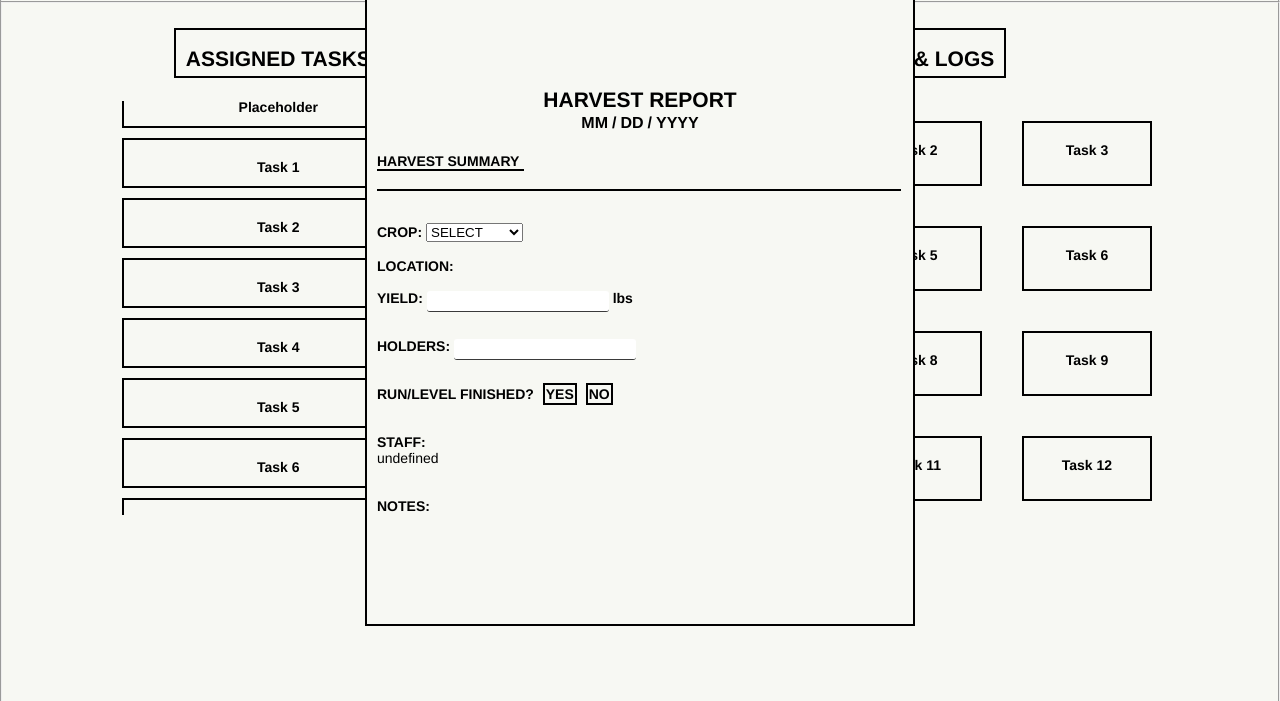
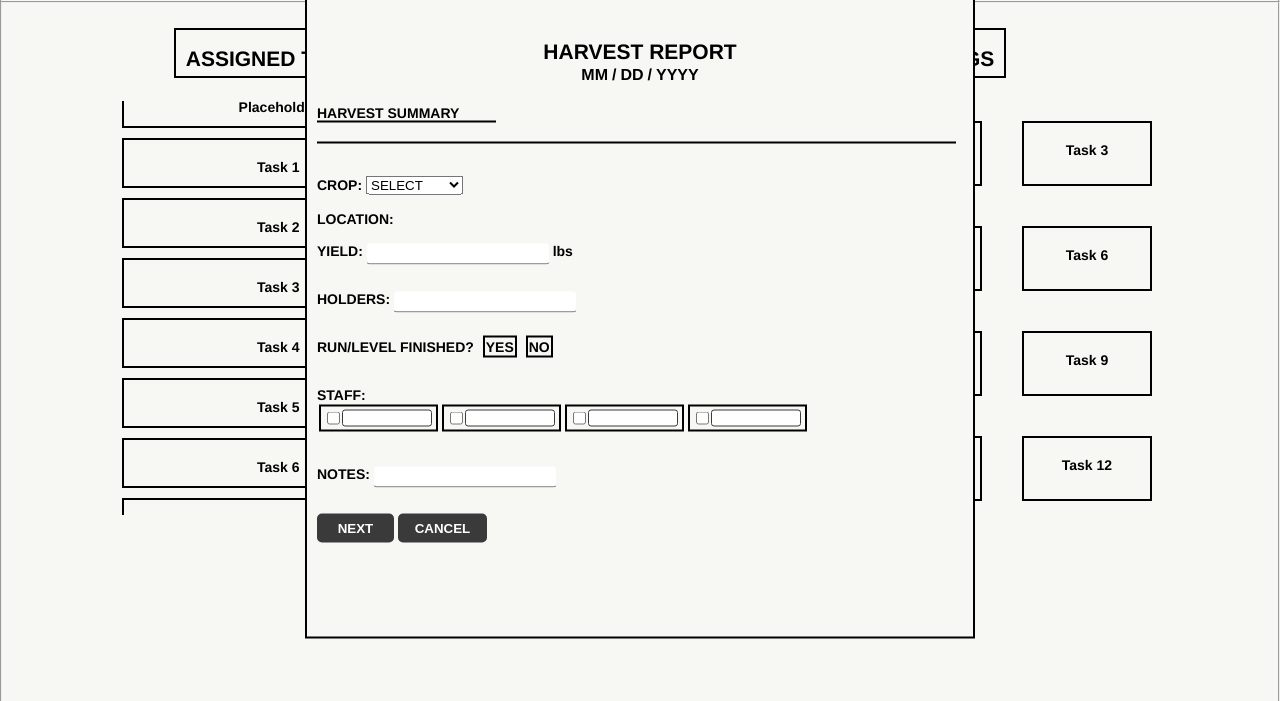
Before and after one commit to ajratayczak/ef.github.io, a website built with webpack: page employeehomepage.html in a window 1280 px wide. Shown: the part 99-800 px from the top of the page. Built offline with nearby package versions, Linux system fonts and the light colour scheme; some packages are replaced by stand-ins of ours; no server answers; the database is empty.

Commit message:
add staff checkboxes to harvest report form

```diff
--- a/employeehomepage.html
+++ b/employeehomepage.html
@@ -917,6 +917,10 @@
           <div id="today-staff-holder"></div>
           <br><br>
           <label><b>NOTES: </b></label>
+          <input type="text" name="harvReportNotes" id="harv-report-notes" class="entry">
+          <br><br>
+          <button type="button" id="harv-report-form-submit">NEXT</button>
+          <button type="button" class="cancel" onclick="cancel('harv-report-pop-up')">CANCEL</button>
         </form>
       </div>
     </div>
--- a/src/index.js
+++ b/src/index.js
@@ -157,7 +157,7 @@ const todayFinish = capitalizedToday + "-finish";
 var todayEmpName;
 const todayStaffHolder = document.getElementById("today-staff-holder");
 var w = 0;
-var checkBoxDisplay;
+var checkBoxDisplay = "";
 
 const todaysEmployees = query(collection(db, "employees"), orderBy(todayStart));
 
@@ -165,12 +165,17 @@ try{
   const todayEmpSnapshot = await getDocs(todaysEmployees);
   todayEmpSnapshot.forEach((doc) => {
     todayEmpName = doc.get("name");
-    checkBoxDisplay += "<input type='checkbox' id='cb"+w+"' name='checkBox"+w+"' value='"+todayEmpName+"'><label for='checkBox"+w+"'> "+todayEmpName+"</label>";
+    console.log(todayEmpName);
+    checkBoxDisplay += "<div class='checkbox-holder'><input type='checkbox' id='cb"+w+"' name='checkBox"+w+"' value='"+todayEmpName+"'><label class='checkbox-label' for='checkBox"+w+"'> "+todayEmpName+"</label></div>";
     w ++;
   });
 }
 catch(error) {
   console.log(error);
+}
+
+for(let i = w+1; i<w+5; i++) {
+  checkBoxDisplay += "<div class='checkbox-holder'><input type='checkbox' id='cb"+i+"' name='checkBox"+i+"' value='empty'><label class='checkbox-label' for='checkBox"+i+"'><input type='text' id='emp-input"+i+"' name='empInput"+i+"' class='emp-entry'></label></div>"
 }
 
 if(todayStaffHolder) {
@@ -186,9 +191,8 @@ if(todayStaffHolder) {
     toGive.addEventListener('change', (event) => {
       if (event.currentTarget.checked) {
         const myValue = toGive.value;
-        alert(myValue);
       } else {
-        alert('not checked');
+        //insert here
       }
     });
   }
--- a/style.css
+++ b/style.css
@@ -688,8 +688,8 @@ h2 {
     justify-content: center;
     flex-direction: column;
     text-align: center;
-    width: 550px;
-    height: 650px;
+    width: 670px;
+    height: 675px;
     top: 50%;
     left: 50%;
     transform: translate(-50%, -50%);
@@ -1022,6 +1022,20 @@ h2 {
     margin-bottom: 20px;
 }
 
+#harv-report-form-submit {
+    width: 6vw;
+    padding: 7px;
+    border: none;
+    border-radius: 5px;
+    color: white;
+    font-weight: bold;
+    background-color: #3a3a3a;
+    cursor: pointer;
+    outline: none;
+    margin: auto auto auto auto;
+    margin-bottom: 20px;
+}
+
 #postpack-form-submit {
     width: 10vw;
     padding: 7px;
@@ -1143,6 +1157,15 @@ h2 {
     border-radius: 3px;
     outline: none;
     padding: 0px 0px 5px 5px;
+}
+
+.emp-entry {
+    border: 1px solid #3a3a3a;
+    border-radius: 3px;
+    width: 90px;
+    height: 17px;
+    line-height: 20px;
+    outline: none;
 }
 
 .temp-entry {
@@ -1865,3 +1888,22 @@ td, th {
     font-weight: bold;
     text-transform: uppercase;
   }
+
+  .checkbox-label {
+    font-weight: bold;
+    margin: auto 2px;
+  }
+
+  input[type="checkbox" i] {
+    margin-right: 0px;
+  }
+
+  .checkbox-holder {
+    padding: 2px;
+    margin: 2px;
+    border: 2px solid;
+    width: fit-content;
+    display: inline-flex;
+    align-items: center;
+    font-size: 13px;
+  }
```
Also changed, not shown: 1 other file.
